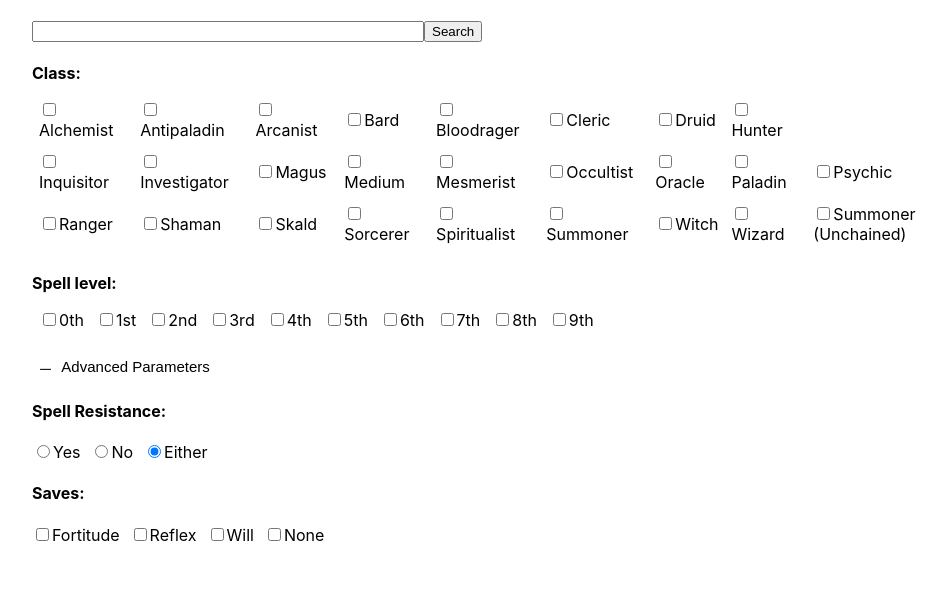
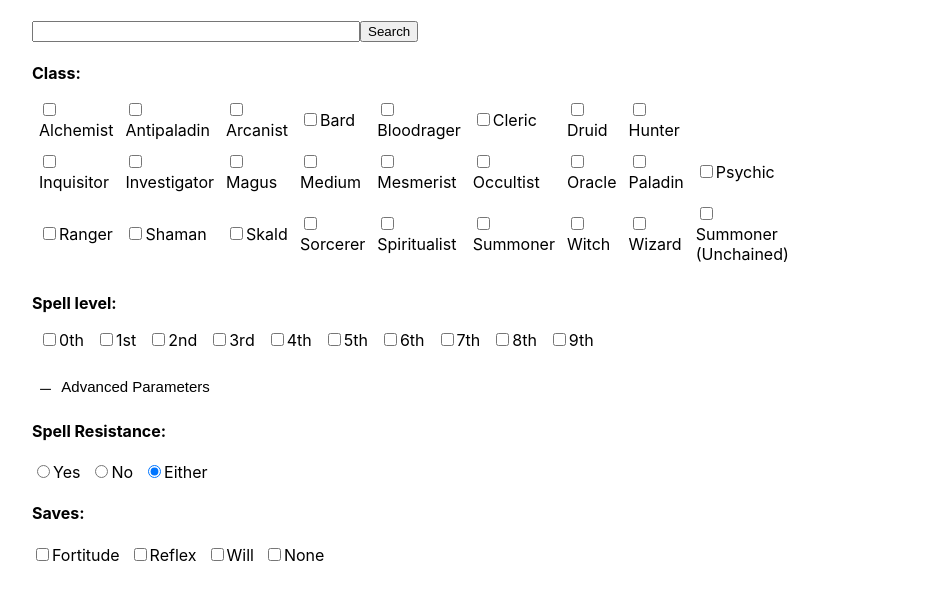
Before and after one commit to bhudnell/pf1-spells, a React (Create React App) app in the folder client/: page / in a window 1280 px wide. Both pictures are taken after a click on the button "Advanced Parameters". Shown: the top 600 px of the page, without its empty margins (288-1232 px from the left). Built offline with nearby package versions, Linux system fonts and the light colour scheme.

Commit message:
changed styling to use scss instead of css, removed external dependency on react-collapsible

```diff
--- a/client/package.json
+++ b/client/package.json
@@ -6,13 +6,13 @@
     "@testing-library/jest-dom": "^4.2.4",
     "@testing-library/react": "^9.5.0",
     "@testing-library/user-event": "^7.2.1",
+    "node-sass": "^4.14.1",
     "prop-types": "^15.7.2",
     "react": "^16.13.1",
-    "react-collapse": "^5.0.1",
     "react-dom": "^16.13.1",
     "react-html-parser": "^2.0.2",
     "react-router-dom": "^5.2.0",
-    "react-scripts": "3.4.1"
+    "react-scripts": "^3.4.3"
   },
   "scripts": {
     "start": "react-scripts start",
--- a/client/src/AdvancedParameters.js
+++ b/client/src/AdvancedParameters.js
@@ -1,6 +1,5 @@
 import React from 'react';
 import PropTypes from 'prop-types';
-import Collapse from 'react-collapse';
 
 const saves = [
     { value: "fortitude", display: "Fortitude" },
@@ -76,15 +75,13 @@ export class AdvancedParameters extends React.Component {
                 <div className="config">
                     <button className={this.state.isOpened ? "collapsible active" : "collapsible"} onClick={this.handleClicked}>&nbsp;&nbsp;Advanced Parameters</button>
                 </div>
-                <Collapse isOpened={this.state.isOpened}>
-                    <div className="blob">
+                <div className={this.state.isOpened ? "" : "hidden"}>
                     <h4>Spell Resistance:</h4>
                     {this.createRadioButtonsFromArray(spellResistance)}
                     <br />
                     <h4>Saves:</h4>
                     {this.createCheckboxsFromArray(saves)}
                 </div>
-                </Collapse>
             </div>
         );
     }
--- a/client/src/App.js
+++ b/client/src/App.js
@@ -1,5 +1,5 @@
 import React from 'react';
-import './App.css';
+import './App.scss';
 
 import { Main } from './Main';
 
--- a/client/src/App.css
+++ b/client/src/App.scss
@@ -1,6 +1,14 @@
 /*.App {
-  text-align: center;
+  // TODO site-wide styles
 }*/
+
+.parameters {
+  margin: 0 25% 0;
+}
+
+.results {
+  margin: 0 10% 0;
+}
 
 label.checkbox {
   margin-right: 10px;
@@ -8,13 +16,11 @@ label.checkbox {
 
 h4.parameterLabel {
   text-align: left;
-  margin-left: 25%;
   margin-bottom: 10px;
 }
 
 #searchText {
-  width: 30%;
-  margin-left: 25%;
+  width: 50%;
 }
 
 th.bordered, td.bordered {
@@ -49,7 +55,7 @@ td.expand {
   padding: 15px;
 }
 
-tr.hidden {
+.hidden {
   display: none;
 }
 
@@ -57,10 +63,6 @@ tr.hidden {
   max-height: 800px;
   overflow-y: auto;
   margin-bottom: 50px;
-}
-
-table.parameters {
-  margin-left: 25%;
 }
 
 th {
@@ -71,16 +73,11 @@ th, td {
   text-align: left;
   vertical-align: middle;
   padding: 5px;
+  width: auto;
 }
 
 .config {
-  margin-left: 25%;
   text-align: left;
-}
-
-.results {
-  margin-left: 10%;
-  margin-right: 10%;
 }
 
 .descendingSort:after {
@@ -109,15 +106,3 @@ th, td {
 .active:after {
   content: "\FF0D"; /* Unicode character for "minus" sign (-) */
 }
-
-.ReactCollapse--collapse {
-  transition: height 500ms;
-  margin-left: 25%;
-  margin-right: 25%;
-}
-
-/*
-.ReactCollapse--content {
-
-}
-*/
--- a/client/src/BasicParameters.js
+++ b/client/src/BasicParameters.js
@@ -65,7 +65,7 @@ export const BasicParameters = props => {
             <input type="submit" value="Search"/>
             <br />
             <h4 className="parameterLabel">Class:</h4>
-            <table className="parameters">
+            <table>
                 <tbody>
                     <tr>
                         {createTableRow(classes.slice(0, 8), props.onCheckboxChange)}
@@ -79,7 +79,7 @@ export const BasicParameters = props => {
                 </tbody>
             </table>
             <h4 className="parameterLabel">Spell level:</h4>
-            <table className="parameters">
+            <table>
                 <tbody>
                     <tr>
                         {createTableRow(spellLevel, props.onCheckboxChange)}
--- a/client/src/SearchParametersContainer.js
+++ b/client/src/SearchParametersContainer.js
@@ -74,7 +74,7 @@ export class SearchParametersContainer extends React.Component {
 
     render() {
         return (
-            <div>
+            <div className="parameters">
                 <BasicParameters
                     onCheckboxChange={this.handleCheckboxChange}
                     onSubmit={this.handleSubmit}
```
Also changed, not shown: 2 other files (tests, documents, lock files or other folders). Lines whose indentation alone changed are shown as unchanged.
